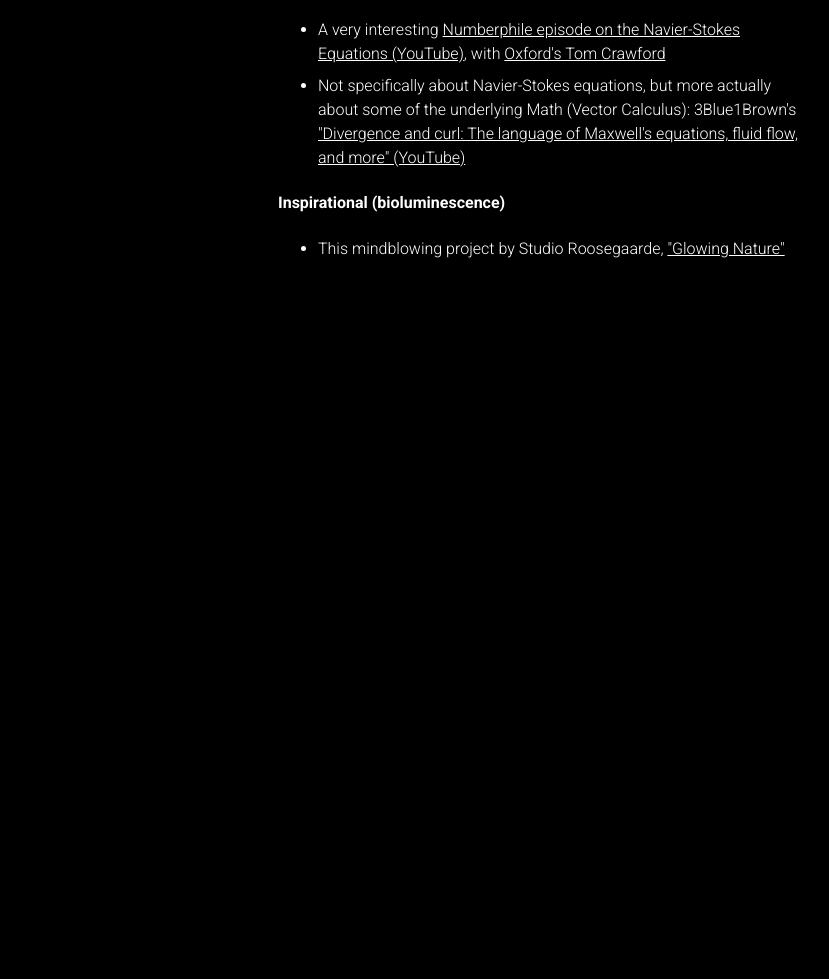
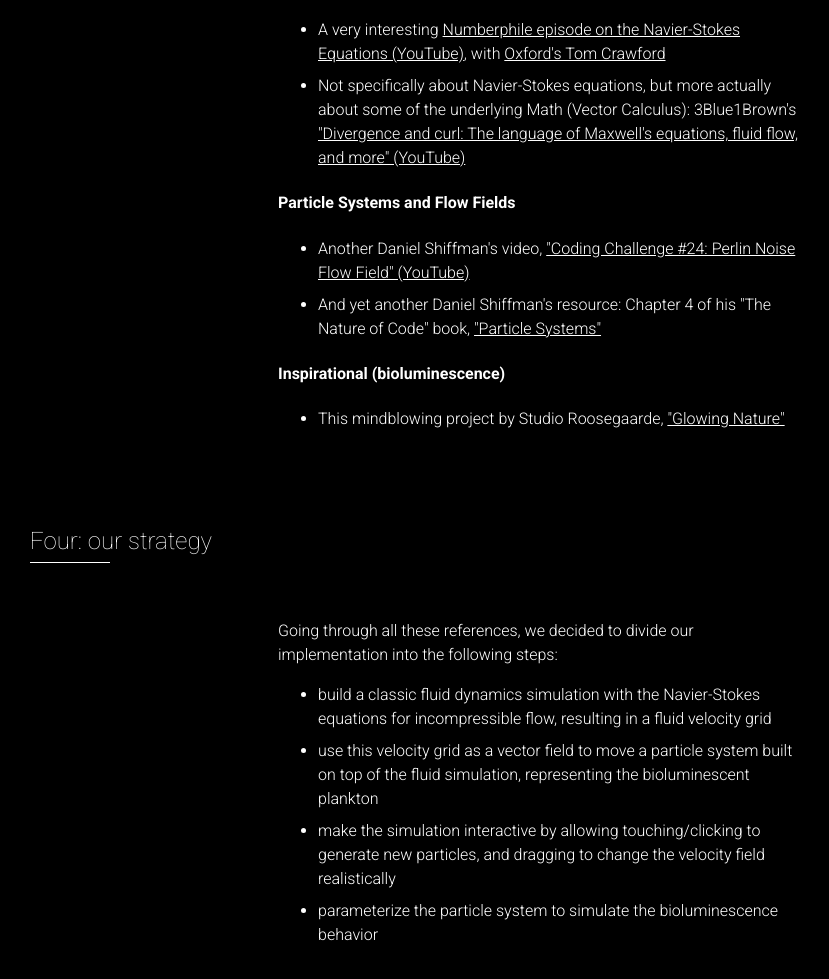
Before and after one commit to bioluminescent-fluid/bioluminescent-fluid.github.io, a plain HTML site: page index.html in a window 1280 px wide. Shown: the part 4220-5199 px from the top of the page, without its empty margins (98-927 px from the left). Before the commit the page ends 4513 px from the top, so only its background shows below. Drawn offline with Linux system fonts and the light colour scheme.

Commit message:
more text

```diff
--- a/index.html
+++ b/index.html
@@ -138,6 +138,18 @@
 
                         </ul>
 
+                        <h4>Particle Systems and Flow Fields</h4>
+
+                        <ul>
+                            <li>
+                                Another Daniel Shiffman's video, <a href="https://www.youtube.com/watch?v=BjoM9oKOAKY&t=1391s">"Coding Challenge #24: Perlin Noise Flow Field" (YouTube)</a>
+                            </li>
+
+                            <li>
+                                And yet another Daniel Shiffman's resource: Chapter 4 of his "The Nature of Code" book, <a href="https://natureofcode.com/book/chapter-4-particle-systems/">"Particle Systems"</a>
+                            </li>
+                        </ul>
+
                         <h4>
                             Inspirational (bioluminescence)
                         </h4>
@@ -156,6 +168,35 @@
 
             </section>
 
+            <section>
+                <h3>Four: our strategy</h3>
+
+                <div class="wrapper-prose">
+                    <p>
+                        Going through all these references, we decided to divide our implementation into the following steps:
+                    </p>
+
+                    <ul>
+                        <li>
+                            build a classic fluid dynamics simulation with the Navier-Stokes equations for incompressible flow, resulting in a fluid velocity grid
+                        </li>
+
+                        <li>
+                            use this velocity grid as a vector field to move a particle system built on top of the fluid simulation, representing the bioluminescent plankton
+                        </li>
+
+                        <li>
+                            make the simulation interactive by allowing touching/clicking to generate new particles, and dragging to change the velocity field realistically
+                        </li>
+
+                        <li>
+                            parameterize the particle system to simulate the bioluminescence behavior
+                        </li>
+                    </ul>
+                </div>
+
+            </section>
+
 
 
 
```
